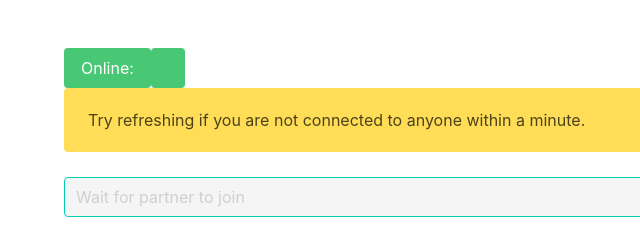
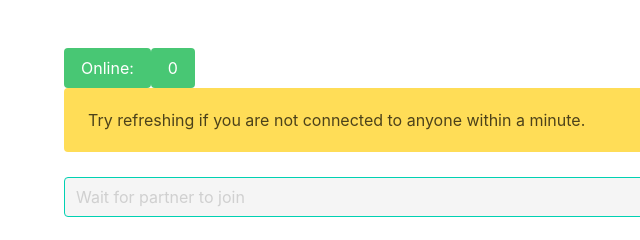
Before and after one commit to ditokhelaia/nice, a website: page index.html in a window 1280 px wide. Shown: the full height of the page, 0-640 px from the left. Drawn offline with nearby package versions, Linux system fonts and the light colour scheme; files that its build step writes are made by us from their sources; no server answers.

Commit message:
fix online issue

```diff
--- a/index.html
+++ b/index.html
@@ -20,7 +20,7 @@
 					<div id="bodyDiv">
 						<div style="display:flex">
 							<label class="button is-success">Online:</label>
-							<button id="online" type="button" class="button is-success"></button>
+							<button id="online" type="button" class="button is-success">0</button>
 							<button id="next" style="margin-left:auto" class="button is-primary">Next</button>
 						</div>
 
```
